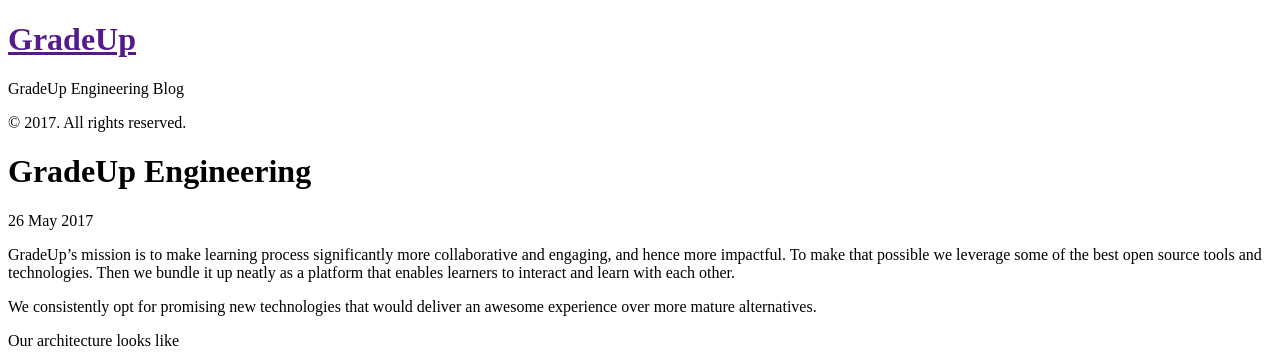
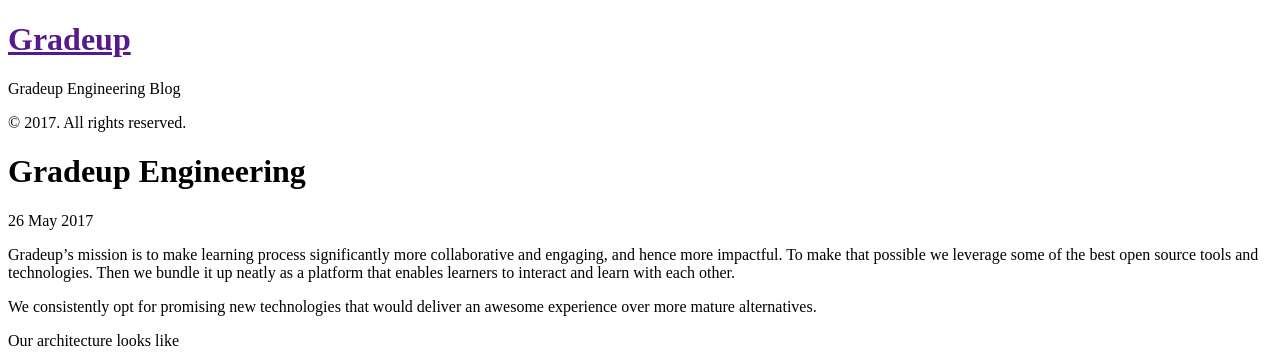
Before and after one commit to gradeup/gradeup.github.io, a Jekyll site: the page built from _posts/2017-05-26-our-techstack.md, in a window 1280 px wide. Shown: the top 353 px of the page. Built offline with Jekyll 4.4.1, drawn with Linux system fonts in a browser that asks for light colours.

```diff
--- a/_config.yml
+++ b/_config.yml
@@ -6,14 +6,14 @@ highlighter:      pygments
 permalink:        pretty
 
 # Setup
-title:            GradeUp
+title:            Gradeup
 tagline:          'Study more, score better'
-description:      'GradeUp Engineering Blog'
+description:      'Gradeup Engineering Blog'
 url:              gradeup.github.io
 baseurl:          /
 
 author:
-  name:           'GradeUp Dev'
+  name:           'Gradeup Dev'
   url:            mailto:developer@gradeup.co
 
 paginate:         5
--- a/_posts/2017-05-26-our-techstack.md
+++ b/_posts/2017-05-26-our-techstack.md
@@ -1,9 +1,9 @@
 ---
 layout: post
-title: GradeUp Engineering
+title: Gradeup Engineering
 ---
 
-GradeUp's mission is to make learning process significantly more collaborative and engaging, and hence more impactful. To make that possible we leverage some of the best open source tools and technologies. Then we bundle it up neatly as a platform that enables learners to interact and learn with each other.
+Gradeup's mission is to make learning process significantly more collaborative and engaging, and hence more impactful. To make that possible we leverage some of the best open source tools and technologies. Then we bundle it up neatly as a platform that enables learners to interact and learn with each other.
 
 We consistently opt for promising new technologies that would deliver an awesome experience over more mature alternatives.
 
```
